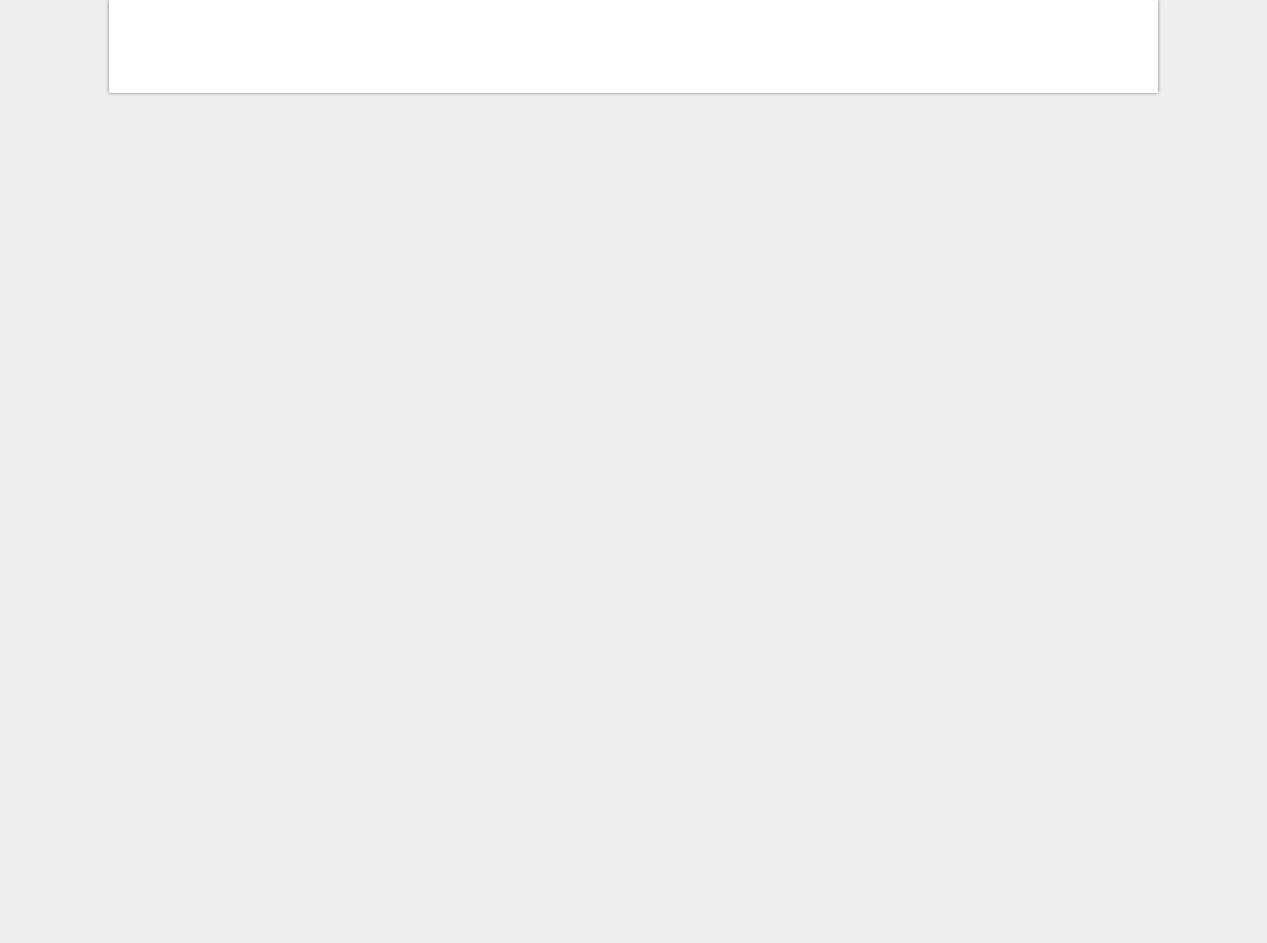
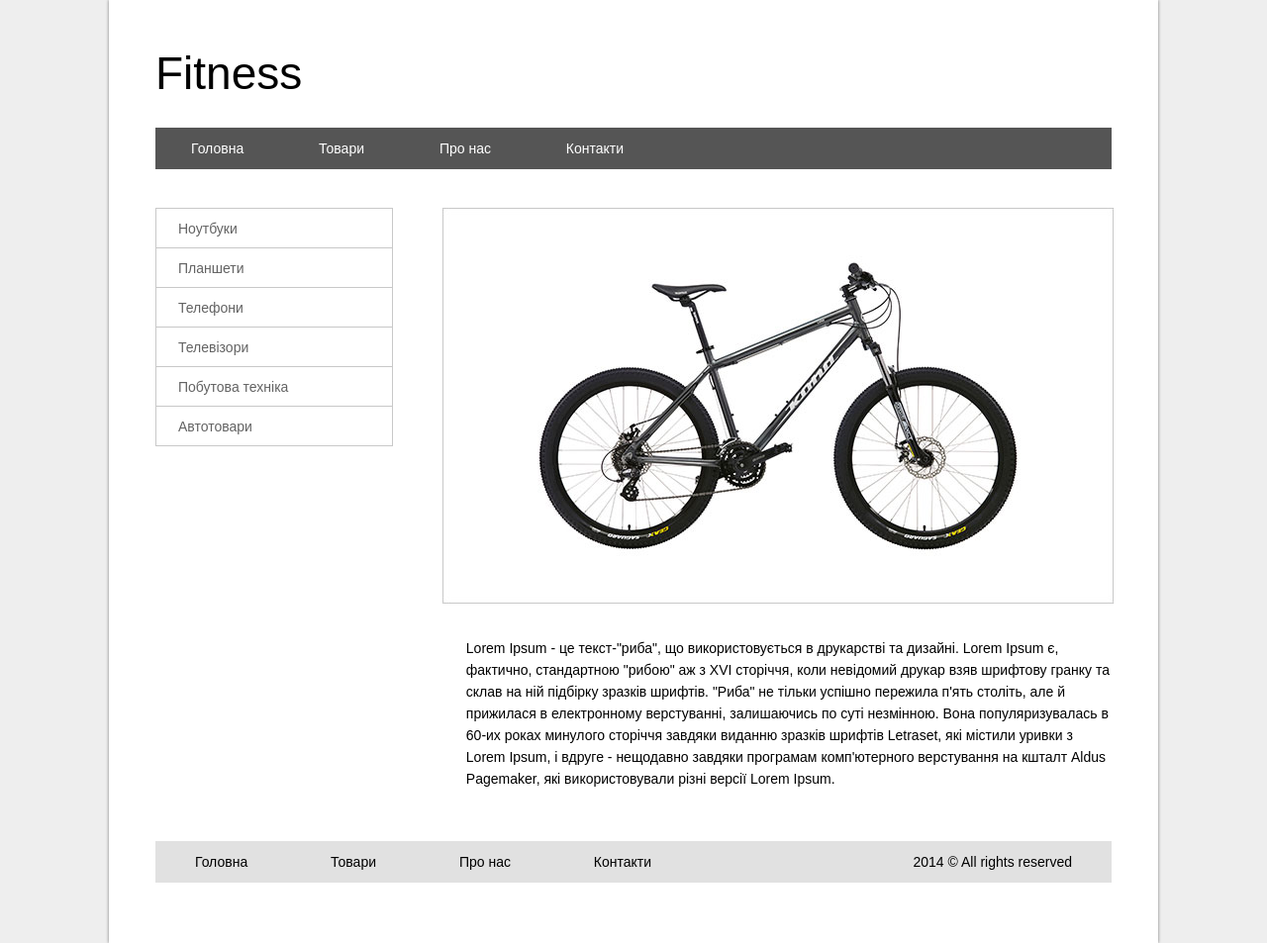
Before and after one commit to molodshiy/vanok1993.github.io, a plain HTML site: page GoIT/markup/home/lesson3/index.html in a window 1280 px wide. Shown: the whole page at 99% size. Before the commit the page ends 800 px from the top, so only its background shows below. Drawn offline with Linux system fonts and the light colour scheme.

Commit message:
Upload index.html lesson3

```diff
--- a/GoIT/markup/home/lesson3/index.html
+++ b/GoIT/markup/home/lesson3/index.html
@@ -7,7 +7,46 @@
 </head>
 <body>
 <div class="container">
+    <header>
+        <span class="logo">Fitness</span>
+        <ul class="menu">
+            <li><a href="#">Головна</a></li>
+            <li><a href="#">Товари</a></li>
+            <li><a href="#">Про нас</a></li>
+            <li><a href="#">Контакти</a></li>
+        </ul>
+    </header>
 
+    <div class="content">
+        <ul class="content_left_menu">
+            <li><a href="#">Ноутбуки</a></li>
+            <li><a href="#">Планшети</a></li>
+            <li><a href="#">Телефони</a></li>
+            <li><a href="#">Телевізори</a></li>
+            <li><a href="#">Побутова техніка</a></li>
+            <li><a href="#">Автотовари</a></li>
+        </ul>
+        <div class="content_right_rail">
+            <img src="img/bike.jpg">
+
+            <p class="content_right_desc">Lorem Ipsum - це текст-"риба", що використовується в друкарстві та дизайні.
+                Lorem Ipsum є, фактично, стандартною "рибою" аж з XVI сторіччя, коли невідомий друкар взяв шрифтову
+                гранку та склав на ній підбірку зразків шрифтів. "Риба" не тільки успішно пережила п'ять століть, але й
+                прижилася в електронному верстуванні, залишаючись по суті незмінною. Вона популяризувалась в 60-их роках
+                минулого сторіччя завдяки виданню зразків шрифтів Letraset, які містили уривки з Lorem Ipsum, і вдруге -
+                нещодавно завдяки програмам комп'ютерного верстування на кшталт Aldus Pagemaker, які використовували
+                різні версії Lorem Ipsum.</p>
+        </div>
+    </div>
+    <footer>
+        <ul class="footer_menu">
+            <li><a href="#">Головна</a></li>
+            <li><a href="#">Товари</a></li>
+            <li><a href="#">Про нас</a></li>
+            <li><a href="#">Контакти</a></li>
+            <li>2014 © All rights reserved</li>
+        </ul>
+    </footer>
 </div>
 </body>
 </html>
```
